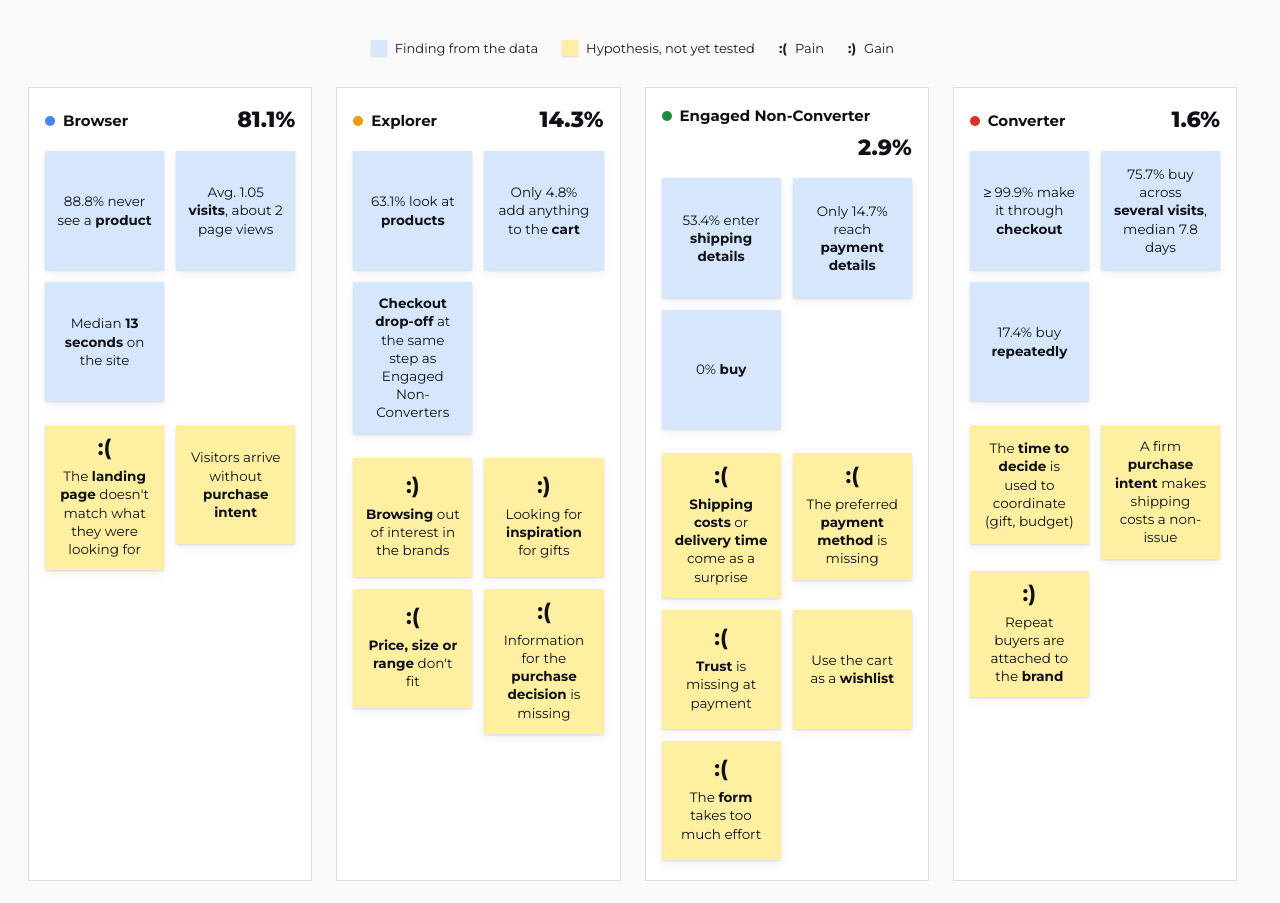
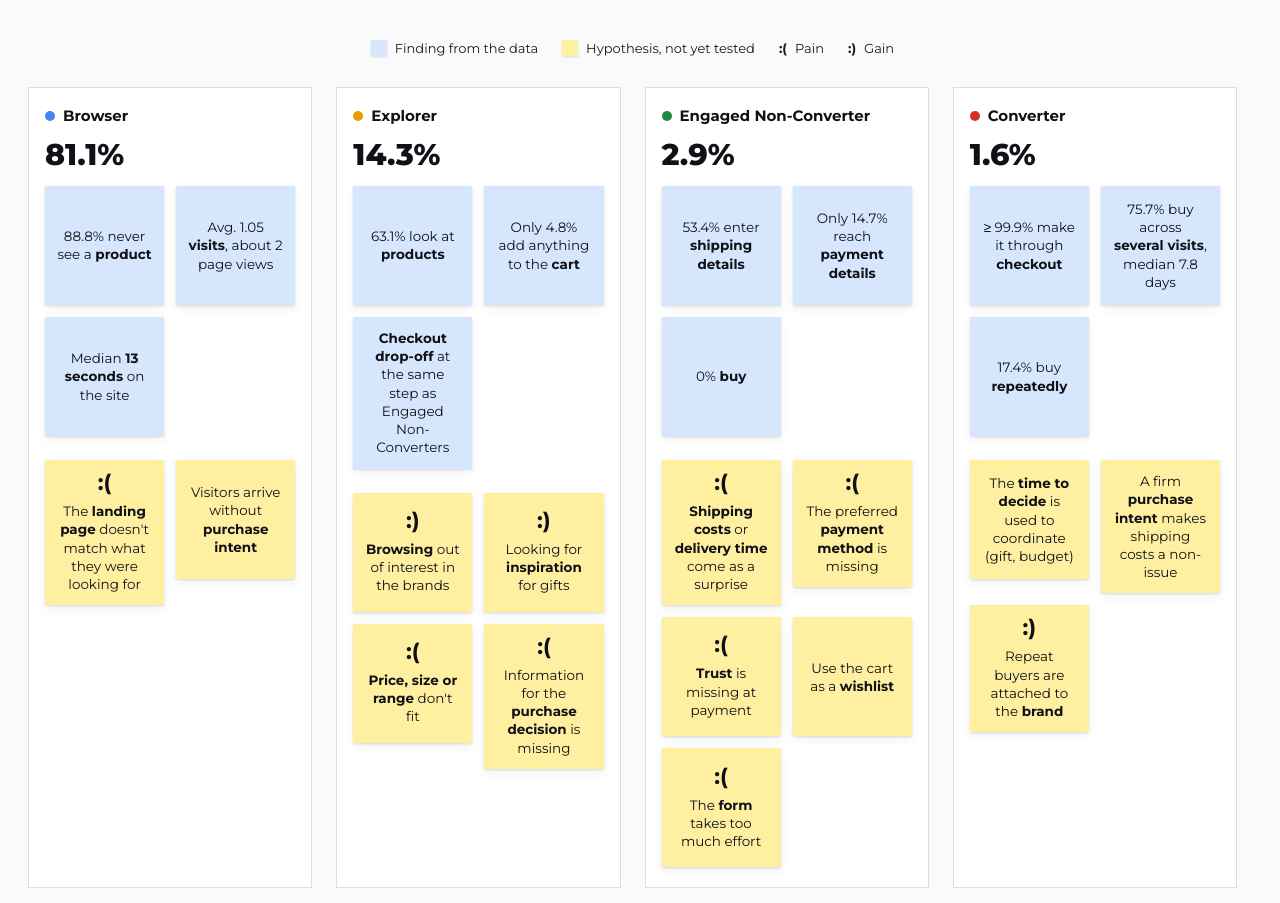
Before and after one commit to Sebastian-Weber/ga4-user-segmentation-web-dashboard, a plain HTML site: page index.html in a window 1280 px wide. Shown: the part 10825-11728 px from the top of the page. Drawn offline with Linux system fonts and the light colour scheme; a script that the page names is missing.

Commit message:
Board: segment share 30px on its own line below the name
Co-Authored-By: Claude Opus 5.5 <noreply@anthropic.com>
Claude-Session: https://claude.ai/code/session_01PHWSyp41hF1r8iRo8Du3yJ

```diff
--- a/index.html
+++ b/index.html
@@ -619,7 +619,7 @@
     font-size:15px;font-weight:700;color:var(--cs-dark);margin:0 0 16px;line-height:1.3;
   }
   .cs-board-col h3 .dot{width:10px;height:10px;border-radius:50%;flex:none;}
-  .cs-board-col h3 .share{font-weight:800;font-size:22px;color:var(--cs-dark);margin-left:auto;}
+  .cs-board-col h3 .share{font-weight:800;font-size:30px;line-height:1;color:var(--cs-dark);flex-basis:100%;margin-top:6px;}
   .cs-board-notes{display:grid;grid-template-columns:repeat(2,minmax(0,1fr));gap:12px;list-style:none;margin:0;padding:0;}
   .cs-board-notes + .cs-board-notes{margin-top:24px;}
   .postit{
```
